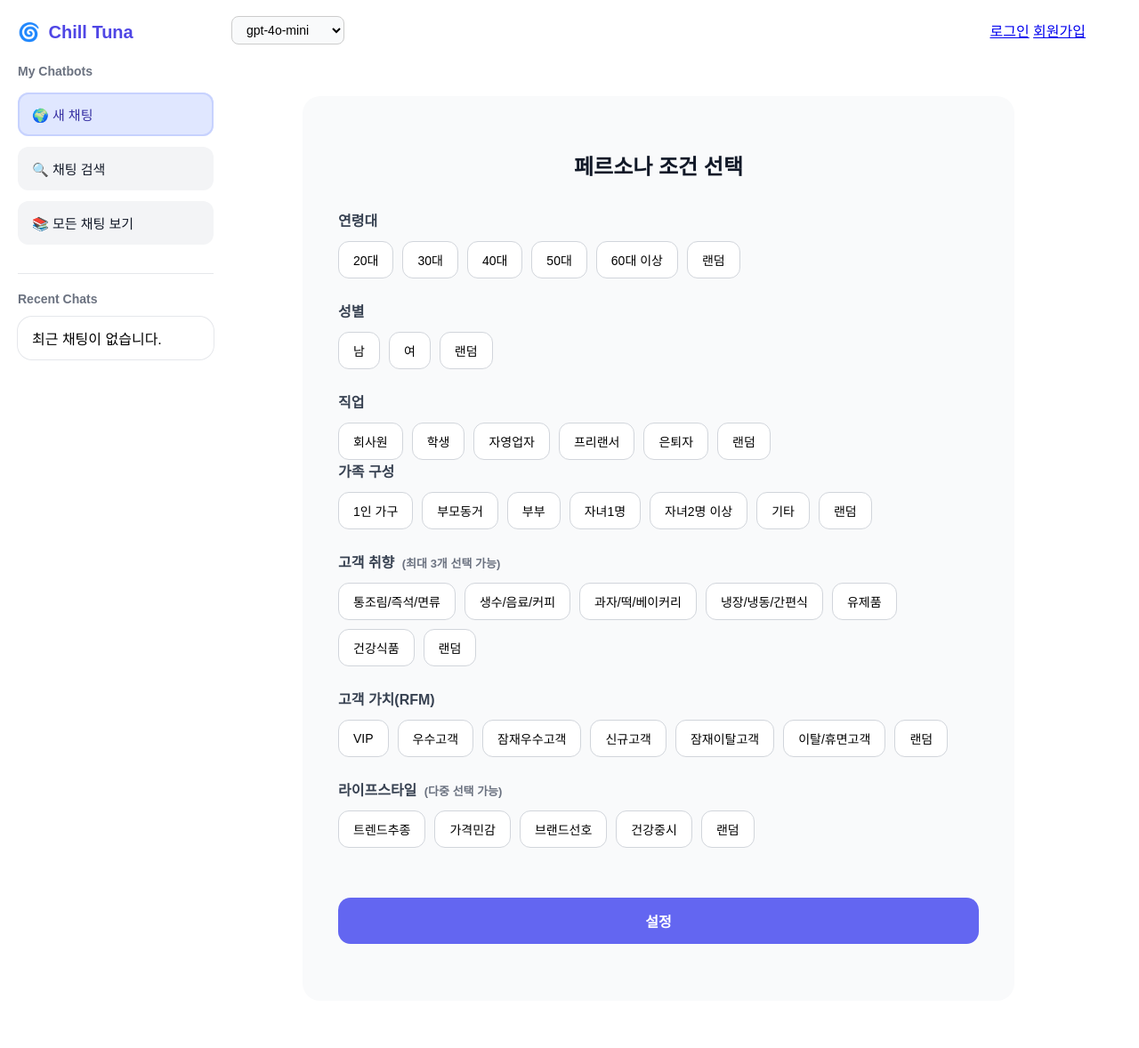
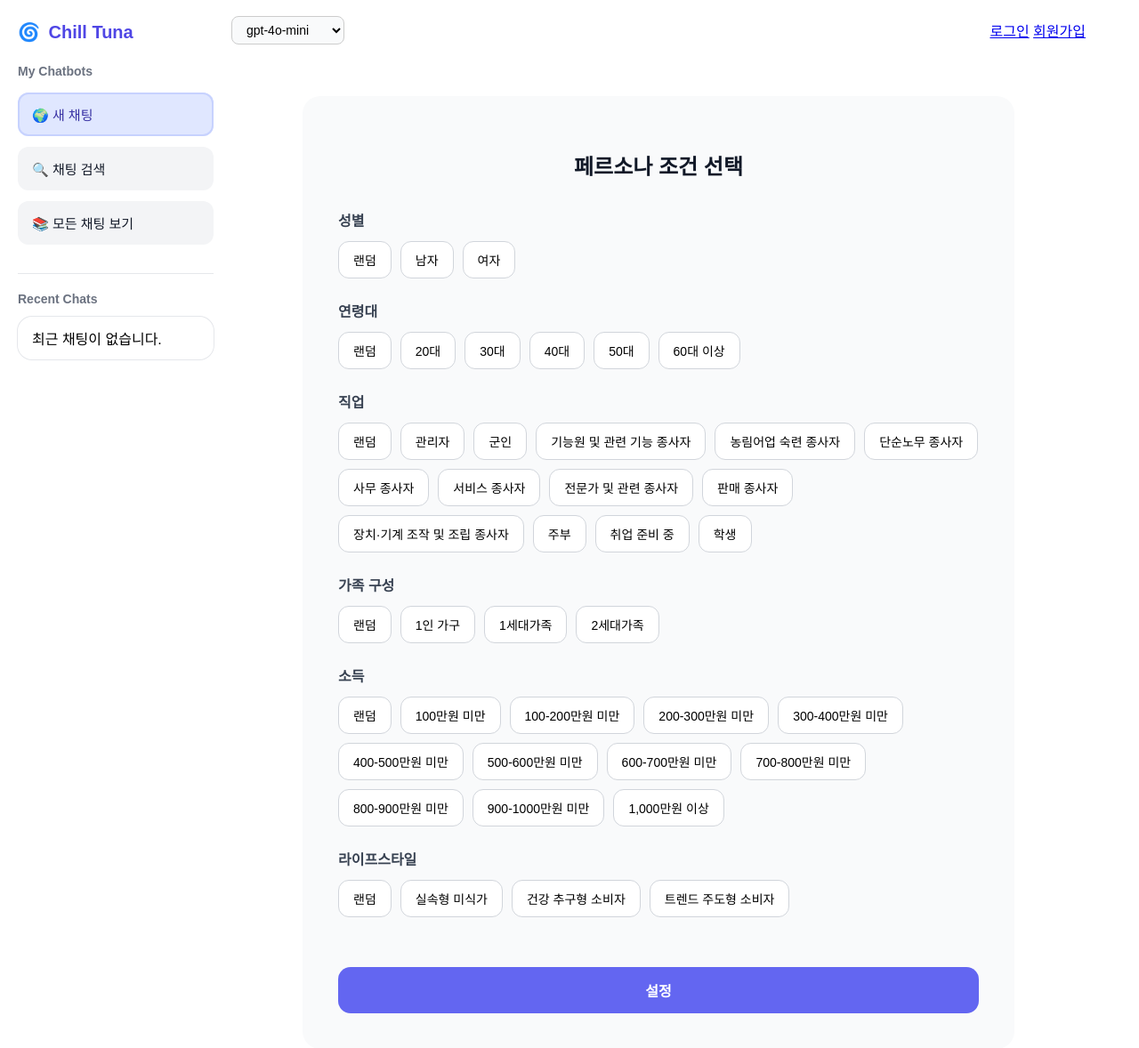
Before and after one commit to cwal8202/chill_tuna_web, a Django app: page /persona/create/ in a window 1280 px wide. Shown: the top 1178 px of the page at 89% size. Run offline with Django 5.2, Linux system fonts and the light colour scheme; parts of the project's set-up code (start-up, migrations or seed data) failed here and were passed over.

Commit message:
2025_08_29

```diff
--- a/persona/templates/persona/create_persona.html
+++ b/persona/templates/persona/create_persona.html
@@ -10,6 +10,21 @@
       color: white;
       border-color: #007bff;
     }
+
+    .persona-modal.hidden {
+      display: none !important;
+      pointer-events: none !important;
+    }
+
+    .persona-modal { position: fixed; inset: 0; z-index: 9999; }
+    .persona-modal__backdrop { position: absolute; inset: 0; background: rgba(0,0,0,0.45); }
+    .persona-modal__content {
+      position: relative; max-width: 520px; margin: 10vh auto; background: #111; color: #fff;
+      border-radius: 16px; padding: 24px; box-shadow: 0 10px 30px rgba(0,0,0,0.4);
+    }
+    .persona-modal__actions { display:flex; gap:12px; justify-content:flex-end; margin-top: 16px; }
+    .persona-modal__content h3 { margin: 0 0 8px 0; font-size: 1.25rem; }
+    .persona-modal__content p { margin: 8px 0; line-height: 1.5; }
   </style>
 {% endblock %}
 
@@ -22,16 +37,16 @@
   <form method="GET" action="{% url 'persona:find_and_chat' %}" id="persona-form">
 
     <div class="form-section">
-      <label>연령대</label>
-      <div class="btn-group" data-input-name="age_group">
-        {% for age in age_options %}<button type="button" class="option-btn">{{ age }}</button>{% endfor %}
+      <label>성별</label>
+      <div class="btn-group" data-input-name="gender">
+        {% for gender in gender_options %}<button type="button" class="option-btn">{{ gender }}</button>{% endfor %}
       </div>
     </div>
 
     <div class="form-section">
-      <label>성별</label>
-      <div class="btn-group" data-input-name="gender">
-        {% for gender in gender_options %}<button type="button" class="option-btn">{{ gender }}</button>{% endfor %}
+      <label>연령대</label>
+      <div class="btn-group" data-input-name="age">
+        {% for age in age_options %}<button type="button" class="option-btn">{{ age }}</button>{% endfor %}
       </div>
     </div>
 
@@ -40,33 +55,26 @@
       <div class="btn-group" data-input-name="job">
         {% for item in job_options %}<button type="button" class="option-btn">{{ item }}</button>{% endfor %}
       </div>
-    <div>
+    </div>
 
     <div class="form-section">
       <label>가족 구성</label>
-      <div class="btn-group" data-input-name="family_structure">
-        {% for item in family_options %}<button type="button" class="option-btn">{{ item }}</button>{% endfor %}
+      <div class="btn-group" data-input-name="household">
+        {% for item in household_options %}<button type="button" class="option-btn">{{ item }}</button>{% endfor %}
       </div>
     </div>
 
     <div class="form-section">
-      <label>고객 취향 <span class="hint">(최대 3개 선택 가능)</span></label>
-      <div class="btn-group multi-select" data-input-name="purchase_pattern" data-max="3">
-        {% for item in purchase_pattern_options %}<button type="button" class="option-btn">{{ item }}</button>{% endfor %}
+      <label>소득</label>
+      <div class="btn-group" data-input-name="income_month">
+        {% for item in income_month_options %}<button type="button" class="option-btn">{{ item }}</button>{% endfor %}
       </div>
     </div>
 
     <div class="form-section">
-      <label>고객 가치(RFM)</label>
-      <div class="btn-group" data-input-name="customer_value">
-        {% for item in customer_value_options %}<button type="button" class="option-btn">{{ item }}</button>{% endfor %}
-      </div>
-    </div>
-
-    <div class="form-section">
-      <label>라이프스타일 <span class="hint">(다중 선택 가능)</span></label>
-      <div class="btn-group multi-select" data-input-name="lifestyle">
-        {% for item in lifestyle_options %}<button type="button" class="option-btn">{{ item }}</button>{% endfor %}
+      <label>라이프스타일</label>
+      <div class="btn-group" data-input-name="segment">
+        {% for item in segment_options %}<button type="button" class="option-btn">{{ item }}</button>{% endfor %}
       </div>
     </div>
 
@@ -76,51 +84,156 @@
   </form>
 </div>
 
+<!-- ✅ 모달 마크업 -->
+<div id="persona-modal" class="persona-modal" style="display:none;">
+  <div class="persona-modal__backdrop"></div>
+  <div class="persona-modal__content">
+    <h3 id="persona-modal-title">추천 결과</h3>
+    <p id="persona-modal-body">잠시만요…</p>
+    <div class="persona-modal__actions">
+      <a id="persona-modal-link" href="#" class="submit-btn">채팅으로 이동</a>
+      <button id="persona-modal-close" type="button" class="option-btn">닫기</button>
+    </div>
+  </div>
+</div>
+
 <script>
-document.addEventListener("DOMContentLoaded", () => {
+(function(){
+  const form = document.getElementById('persona-form');
+  const submitBtn = form.querySelector('.submit-btn');
   const hiddenInputsContainer = document.getElementById('hidden-inputs');
-  const form = document.getElementById('persona-form');
 
-  document.querySelectorAll(".btn-group").forEach(group => {
-    const isMulti = group.classList.contains("multi-select");
-    const max = parseInt(group.dataset.max || "0", 10); // 0이면 제한 없음
+  // 모달 refs
+  const modal = document.getElementById('persona-modal');
+  const modalTitle = document.getElementById('persona-modal-title');
+  const modalBody  = document.getElementById('persona-modal-body');
+  const modalLink  = document.getElementById('persona-modal-link');
+  const modalClose = document.getElementById('persona-modal-close');
 
-    group.querySelectorAll(".option-btn").forEach(btn => {
-      btn.addEventListener("click", () => {
-        if (isMulti) {
-          if (btn.classList.contains("active")) {
-            // 선택 해제
-            btn.classList.remove("active");
-          } else {
-            const selectedCount = group.querySelectorAll(".option-btn.active").length;
-            if (max > 0 && selectedCount >= max) return;
-            btn.classList.add("active");
-          }
-        } else {
-          group.querySelectorAll(".option-btn").forEach(b => b.classList.remove("active"));
-          btn.classList.add("active");
-        }
-        updateHiddenInputs(); // 버튼 클릭 시 숨겨진 input 업데이트
+  const openModal = ({title, body, linkHref, linkText="채팅으로 이동"}) => {
+    modalTitle.textContent = title || '추천 결과';
+    modalBody.innerHTML = body || '';
+    if (linkHref) {
+      modalLink.style.display = 'inline-flex';
+      modalLink.href = linkHref;
+      modalLink.textContent = linkText;
+    } else {
+      modalLink.style.display = 'none';
+    }
+    modal.style.display = 'block';
+  };
+  const closeModal = () => { modal.style.display = 'none'; };
+  modalClose.addEventListener('click', closeModal);
+  modal.querySelector('.persona-modal__backdrop').addEventListener('click', closeModal);
+
+  // 버튼 클릭 시 active 토글
+  document.querySelectorAll('.btn-group').forEach(group => {
+    group.querySelectorAll('.option-btn').forEach(btn => {
+      btn.addEventListener('click', () => {
+        group.querySelectorAll('.option-btn').forEach(b => b.classList.remove('active'));
+        btn.classList.add('active');
       });
     });
   });
 
-  function updateHiddenInputs() {
+  const syncHiddenInputs = () => {
     hiddenInputsContainer.innerHTML = '';
-
     document.querySelectorAll('.btn-group').forEach(group => {
       const inputName = group.dataset.inputName;
       if (!inputName) return;
+      const active = group.querySelector('.option-btn.active');
+      if (active) {
+        const input = document.createElement('input');
+        input.type  = 'hidden';
+        input.name  = inputName;
+        input.value = active.textContent.trim();
+        hiddenInputsContainer.appendChild(input);
+      }
+    });
+  };
 
-      group.querySelectorAll('.option-btn.active').forEach(activeBtn => {
-        const input = document.createElement('input');
-        input.type = 'hidden';
-        input.name = inputName;
-        input.value = activeBtn.textContent.trim();
-        hiddenInputsContainer.appendChild(input);
+  // 폼 비동기 전송
+  form.addEventListener('submit', async (e) => {
+    e.preventDefault();
+
+    // 전송 직전 hidden inputs 동기화
+    syncHiddenInputs();
+
+    // 쿼리스트링 구성 (method="GET")
+    const params = new URLSearchParams(new FormData(form));
+    const url = form.getAttribute('action') + (form.method.toUpperCase()==='GET'
+                 ? `?${params.toString()}`
+                 : '');
+
+    // UX: 로딩상태
+    const prevText = submitBtn.textContent;
+    submitBtn.disabled = true;
+    submitBtn.textContent = '추천 중...';
+
+    try {
+      const resp = await fetch(url, {
+        method: form.method || 'GET',
+        headers: {
+          // 서버가 JSON으로 응답할 수 있다면 우선 시도 (없어도 문제 없음)
+          'Accept': 'application/json, text/html;q=0.9'
+        },
+        credentials: 'same-origin',
+        redirect: 'follow' // 리다이렉트 따라감
       });
-    });
-  }
-});
+
+      // 1) 서버가 리다이렉트했을 경우 (chat_view로)
+      if (resp.redirected) {
+        const finalURL = resp.url; // chat_view 최종 URL
+        openModal({
+          title: '가장 알맞은 페르소나를 찾았어요!',
+          body: '선택한 조건을 바탕으로 채팅을 시작할 준비가 되었어요.',
+          linkHref: finalURL,
+          linkText: '채팅 시작하기'
+        });
+        return;
+      }
+
+      // 2) 서버가 JSON 응답을 주는 경우도 대응
+      const contentType = resp.headers.get('Content-Type') || '';
+      if (contentType.includes('application/json')) {
+        const data = await resp.json();
+        // 기대 필드 예시: { persona_id, match_percentage, redirect_url }
+        const link = data.redirect_url ||
+                     (data.persona_id ? `{% url 'chat:chat_view' 0 0 %}`.replace('/0/0', `/${data.persona_id}/0`) : null);
+        const pct  = (typeof data.match_percentage === 'number') ? `${data.match_percentage}%` : null;
+        const msg  = [
+          '추천 결과를 준비했어요.',
+          pct ? `일치율: <strong>${pct}</strong>` : null
+        ].filter(Boolean).join('<br>');
+
+        openModal({
+          title: '추천 완료',
+          body: msg || '추천 결과를 확인해 주세요.',
+          linkHref: link,
+          linkText: '채팅으로 이동'
+        });
+        return;
+      }
+
+      // 3) HTML(리다이렉트 없음)로 온 경우 → 안내만
+      openModal({
+        title: '추천 결과',
+        body: '추천 결과를 확인할 수 없어요. 페이지를 새로고침하거나 다시 시도해 주세요.',
+        linkHref: null
+      });
+
+    } catch (err) {
+      console.error(err);
+      openModal({
+        title: '오류',
+        body: '요청 처리 중 문제가 발생했어요. 잠시 후 다시 시도해 주세요.',
+        linkHref: null
+      });
+    } finally {
+      submitBtn.disabled = false;
+      submitBtn.textContent = prevText;
+    }
+  });
+})();
 </script>
 {% endblock %}
--- a/persona/views.py
+++ b/persona/views.py
@@ -9,26 +9,21 @@ import random
 # input      : request
 # output     : HttpResponse (render 또는 redirect)
 # 작성자      : 주용곤
-# 작성일자    : 2025-08-08
+# 작성일자    : 2025-08-28
 # 함수설명    :
 #               1. GET 요청 시, 페르소나 조건 선택 페이지를 렌더링
 #               2. 해당 페이지의 버튼/폼에 필요한 선택 옵션 목록을 context를 통해 전달
 
 def create_persona(request):
     context = {
-        "age_options": ["20대", "30대", "40대", "50대", "60대 이상", "랜덤"],
-        "gender_options": ["남", "여", "랜덤"],
-        "job_options": ["회사원", "학생", "자영업자", "프리랜서", "은퇴자", "랜덤"],
-        "family_options": ["1인 가구", "부모동거", "부부", "자녀1명", "자녀2명 이상", "기타", "랜덤"],
-        "purchase_pattern_options": [
-            "통조림/즉석/면류", "생수/음료/커피", "과자/떡/베이커리",
-            "냉장/냉동/간편식", "유제품", "건강식품", "랜덤"
-        ],
-        "customer_value_options": [
-            "VIP", "우수고객", "잠재우수고객", "신규고객",
-            "잠재이탈고객", "이탈/휴면고객", "랜덤"
-        ],
-        "lifestyle_options": ["트렌드추종", "가격민감", "브랜드선호", "건강중시", "랜덤"],
+        "age_options": ["랜덤", "20대", "30대", "40대", "50대", "60대 이상"],
+        "gender_options": ["랜덤", "남자", "여자"],
+        "job_options": ["랜덤", "관리자", "군인", "기능원 및 관련 기능 종사자", "농림어업 숙련 종사자", "단순노무 종사자", "사무 종사자",
+            "서비스 종사자", "전문가 및 관련 종사자", "판매 종사자", "장치·기계 조작 및 조립 종사자", "주부", "취업 준비 중", "학생"],
+        "household_options": ["랜덤", "1인 가구", "1세대가족", "2세대가족"],
+        "income_month_options": ["랜덤", "100만원 미만", "100-200만원 미만", "200-300만원 미만", "300-400만원 미만", "400-500만원 미만",
+            "500-600만원 미만", "600-700만원 미만", "700-800만원 미만", "800-900만원 미만", "900-1000만원 미만", "1,000만원 이상"],
+        "segment_options": ["랜덤", "실속형 미식가", "건강 추구형 소비자", "트렌드 주도형 소비자"],
     }
     return render(request, "persona/create_persona.html", context)
 
@@ -37,33 +32,25 @@ def create_persona(request):
 # input       : request
 # output      : JsonResponse
 # 작성자      : 주용곤
-# 작성일자    : 2025-08-08
+# 작성일자    : 2025-08-28
 # 함수설명    :
-#               1.
 
 def build_persona(request):
     options_map = {
-        "age_group": ["20대", "30대", "40대", "50대", "60대 이상", "랜덤"],
-        "gender": ["남", "여", "랜덤"],
-        "family_structure": ["1인 가구", "부모동거", "부부", "자녀1명", "자녀2명 이상", "기타", "랜덤"],
-        "customer_value": ["vip", "우수고객", "잠재우수고객", "신규고객", "잠재이탈고객", "이탈/휴면고객", "랜덤"],
-        "job": ["회사원", "학생", "자영업자", "프리랜서", "은퇴자", "랜덤"],
-        "purchase_pattern": ["통조림/즉석/면류", "생수/음료/커피", "과자/떡/베이커리", "냉장/냉동/간편식", "유제품", "건강식품", "랜덤"],
-        "lifestyle": ["트렌드추종", "가격민감", "브랜드선호", "건강중시", "랜덤"],
+        "age": ["랜덤", "20대", "30대", "40대", "50대", "60대 이상"],
+        "gender": ["랜덤", "남자", "여자"],
+        "job": ["랜덤", "관리자", "군인", "기능원 및 관련 기능 종사자", "농림어업 숙련 종사자", "단순노무 종사자", "사무 종사자",
+            "서비스 종사자", "전문가 및 관련 종사자", "판매 종사자", "장치·기계 조작 및 조립 종사자", "주부", "취업 준비 중", "학생"],
+        "household": ["랜덤", "1인 가구", "1세대가족", "2세대가족"],
+        "income_month": ["랜덤", "100만원 미만", "100-200만원 미만", "200-300만원 미만", "300-400만원 미만", "400-500만원 미만",
+            "500-600만원 미만", "600-700만원 미만", "700-800만원 미만", "800-900만원 미만", "900-1000만원 미만", "1,000만원 이상"],
+        "segment": ["랜덤", "실속형 미식가", "건강 추구형 소비자", "트렌드 주도형 소비자"],
     }
 
     # 랜덤 선택 헬퍼
     def pick_random_single(options):
         pure = [option for option in options if option != "랜덤"]
         return random.choice(pure) if pure else None
-
-    def pick_random_multi(options, max_count=None):
-        pure = [option for option in options if option != "랜덤"]
-        if max_count is None:
-            cnt = random.randint(1, len(pure))
-        else:
-            cnt = random.randint(1, min(max_count, len(pure)))
-        return random.sample(pure, cnt)
 
     # 단일 처리
     def resolve_single(param_name):
@@ -73,32 +60,14 @@ def build_persona(request):
             return pick_random_single(options)
         return value
 
-    # 다중 처리
-    def resolve_multi(param_name, max_count=None):
-        values = request.GET.getlist(param_name)
-        options = options_map[param_name]
-        if (not values) or ("랜덤" in [v.lower() for v in values]):
-            return pick_random_multi(options, max_count)
-        whitelisted = []
-        seen = set()
-        allow = set([option for option in options if option != "랜덤"])
-        for value in values:
-            if value in allow and value not in seen:
-                whitelisted.append(value)
-                seen.add(value)
-        if max_count and len(whitelisted) > max_count:
-            whitelisted = whitelisted[:max_count]
-        return whitelisted
-
     # 모든 항목 처리
     persona_data = {
+        "성별": resolve_single("gender"),
         "나이": resolve_single("age_group"),
-        "성별": resolve_single("gender"),
-        "가족구성": resolve_single("family_structure"),
-        "고객가치(rfm)": resolve_single("customer_value"),
         "직업": resolve_single("job"),
-        "고객취향": resolve_multi("purchase_pattern", max_count=3),
-        "라이프스타일": resolve_multi("lifestyle"),
+        "가족구성": resolve_single("household"),
+        "소득": resolve_single("income_month"),
+        "라이프스타일": resolve_single("segment"),
     }
 
     return JsonResponse(persona_data, json_dumps_params={"ensure_ascii": False})
@@ -122,50 +91,102 @@ def chat_persona_view(request, persona_id):
 # 함수명      : find_and_chat_view
 # input       : request
 # output      : HttpResponse
-# 작성자      : 박동현
-# 작성일자    : 2025-08-07
+# 작성자      : 주용곤
+# 작성일자    : 2025-08-28
 # 함수설명    :
-#               1. 사용자가 조건 선택 페이지에서 선택한 조건들을 GET 파라미터로 입력받고 유사도 점수를 계산함
-#               2. 가장 높은 점수를 획득한 페르소나를 '최적 페르소나'로 선정함
+#               1. 사용자가 조건 선택 페이지에서 선택한 조건들을 GET 파라미터로 입력받고 가중치를 계산함
+#               2. 가중치가 페르소나를 '최적 페르소나'로 선정함
 #               3. 선정된 최적 페르소나의 채팅 페이지로 이동해서 인터뷰를 시작
 
-# 페르소나를 찾아 채팅으로 바로 연결하는 함수 (유사도 검색 로직 수정 필요)
+# 페르소나를 찾아 채팅으로 바로 연결하는 함수
 def find_and_chat_view(request):
-    selected_age = request.GET.get('age_group')
-    selected_gender = request.GET.get('gender')
-    selected_family = request.GET.get('family_structure')
-    selected_customer_value = request.GET.get('customer_value')
+    selected_criteria = {
+        'gender': request.GET.get('gender'),
+        'age': request.GET.get('age'),
+        'job': request.GET.get('job'),
+        'household': request.GET.get('household'),
+        'income_month': request.GET.get('income_month'),
+        'segment': request.GET.get('segment'),
+    }
 
-    selected_lifestyles = request.GET.getlist('lifestyle')
+    RANDOM_OPTIONS = {
+        'gender': ['남자', '여자'],
+        'age': ['20대', '30대', '40대', '50대', '60대 이상'],
+        'job': ["관리자", "군인", "기능원 및 관련 기능 종사자", "농림어업 숙련 종사자", "단순노무 종사자", "사무 종사자",
+                "서비스 종사자", "전문가 및 관련 종사자", "판매 종사자", "장치·기계 조작 및 조립 종사자", "주부", "취업 준비 중", "학생"],
+        'household': ["1인 가구", "1세대가족", "2세대가족"],
+        'income_month': ["100만원 미만", "100-200만원 미만", "200-300만원 미만", "300-400만원 미만", "400-500만원 미만",
+                         "500-600만원 미만", "600-700만원 미만", "700-800만원 미만", "800-900만원 미만", "900-1000만원 미만", "1,000만원 이상"],
+        'segment': ["실속형 미식가", "건강 추구형 소비자", "트렌드 주도형 소비자"],
+    }
+
+    for key, value in selected_criteria.items():
+        if value == '랜덤' or not value:
+            selected_criteria[key] = random.choice(RANDOM_OPTIONS[key])
+
+    fixed_keys = ['gender', 'age']
+    fixed_weights = {'gender': 5, 'age': 5}
+
+    flexible_weights = {
+        'job': 1,
+        'household': 3,
+        'income_month': 2,
+        'segment': 4,
+    }
 
     all_personas = Persona.objects.all()
-    scores = {}
 
-    for persona in all_personas:
-        score = 0
-        if selected_age and persona.age_group == selected_age:
-            score += 5
-        if selected_gender and persona.gender == selected_gender:
-            score += 5
-        if selected_family and persona.family_structure == selected_family:
-            score += 3
-        if selected_customer_value and persona.customer_value == selected_customer_value:
-            score += 3
+    if not all_personas.exists():
+        return redirect('persona:create_persona')
 
-        if selected_lifestyles and isinstance(persona.lifestyle, list):
-            common_lifestyles = set(selected_lifestyles) & set(persona.lifestyle)
-            score += len(common_lifestyles) * 2
+    filtered = all_personas
+    for key in fixed_keys:
+        value = selected_criteria.get(key)
+        if value:
+            filtered = filtered.filter(**{key: value})
 
-        scores[persona.id] = score
+    if not filtered.exists():
+        return redirect('persona:create_persona')
 
-    if scores and sum(scores.values()) > 0:
-        best_persona_id = max(scores, key=scores.get)
-        best_persona = Persona.objects.get(id=best_persona_id)
-        # Redirect to chat app's chat view with persona_id and thread_id=0 for a new chat
-        return redirect('chat:chat_view', persona_id=best_persona.id, thread_id=0)
-    else:
-        if all_personas.exists():
-            # Redirect to chat app's chat view with the first persona and thread_id=0
-            return redirect('chat:chat_view', persona_id=all_personas.first().id, thread_id=0)
+    sorted_flexible_keys = sorted(flexible_weights, key=lambda k: -flexible_weights[k])
+    for loosen_level in range(len(sorted_flexible_keys) + 1):
+        active_keys = sorted_flexible_keys[:len(sorted_flexible_keys) - loosen_level]
+        temp_filtered = filtered
+
+        for key in active_keys:
+            value = selected_criteria.get(key)
+            if value:
+                temp_filtered = temp_filtered.filter(**{key: value})
+
+        if temp_filtered.exists():
+            best_persona = random.choice(temp_filtered)
+            break
         else:
-            return redirect('persona:create_persona')
+        # flexible 조건까지 모두 불일치할 경우 → gender/age 일치 대상 중 랜덤
+            best_persona = random.choice(list(filtered))
+
+    matched_fixed_score = sum(
+        fixed_weights[key]
+        for key in fixed_keys
+        if selected_criteria.get(key) and getattr(best_persona, key) == selected_criteria[key]
+    )
+
+    matched_flexible_score = sum(
+        flexible_weights[key]
+        for key in flexible_weights
+        if selected_criteria.get(key) and getattr(best_persona, key) == selected_criteria[key]
+    )
+
+    total_score_possible = sum(fixed_weights.values()) + sum(flexible_weights.values())
+    matched_total_score = matched_fixed_score + matched_flexible_score
+
+    match_percentage = round((matched_total_score / total_score_possible) * 100, 1)
+
+    if request.headers.get("x-requested-with") == "XMLHttpRequest" or request.headers.get("Accept", "").startswith("application/json"):
+        return JsonResponse({
+            "persona_id": best_persona.id,
+            "match_percentage": match_percentage,
+            "redirect_url": f"/chat/{best_persona.id}/0/"
+        })
+
+    return redirect('chat:chat_view', persona_id=best_persona.id, thread_id=0)
```
